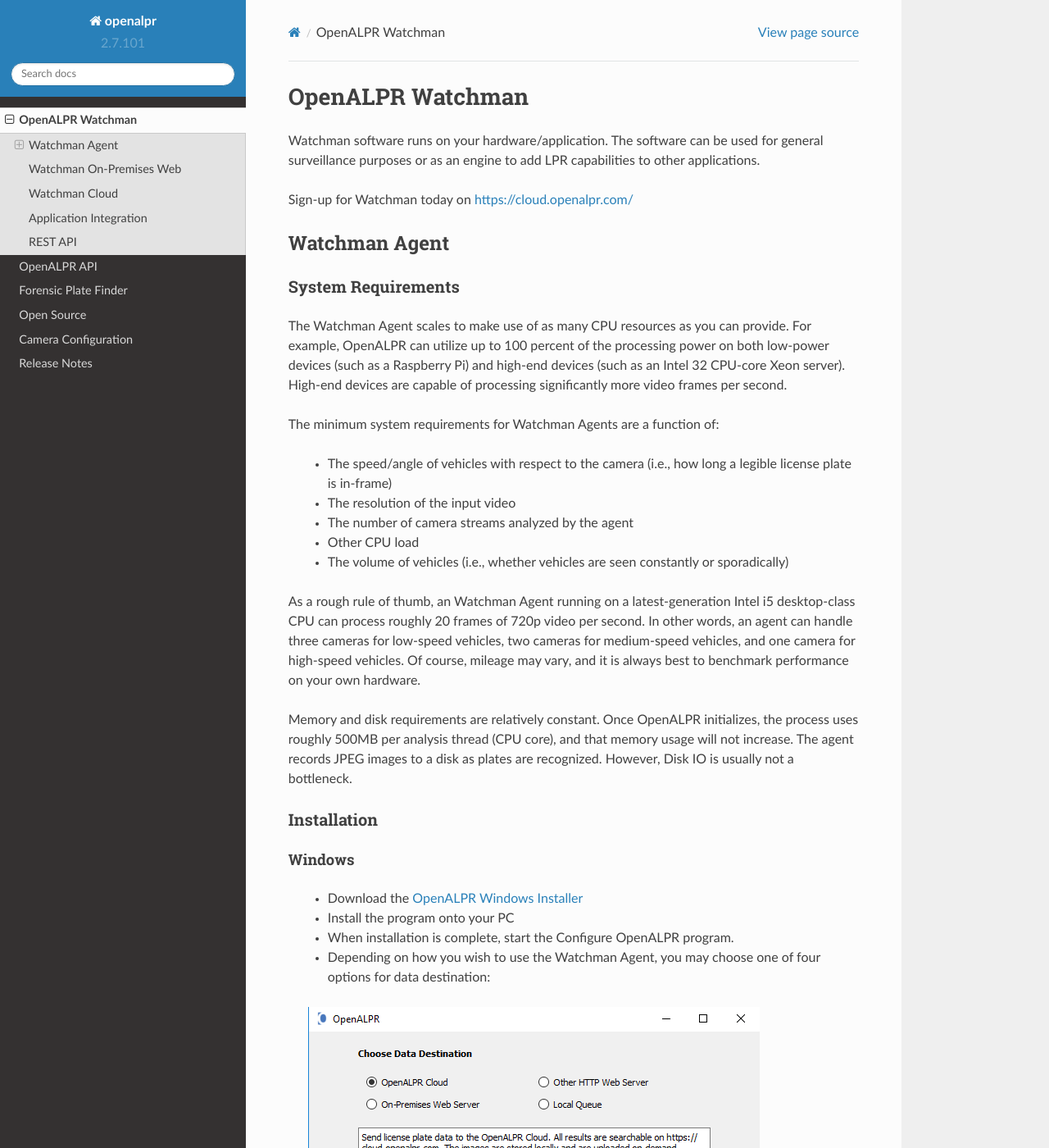
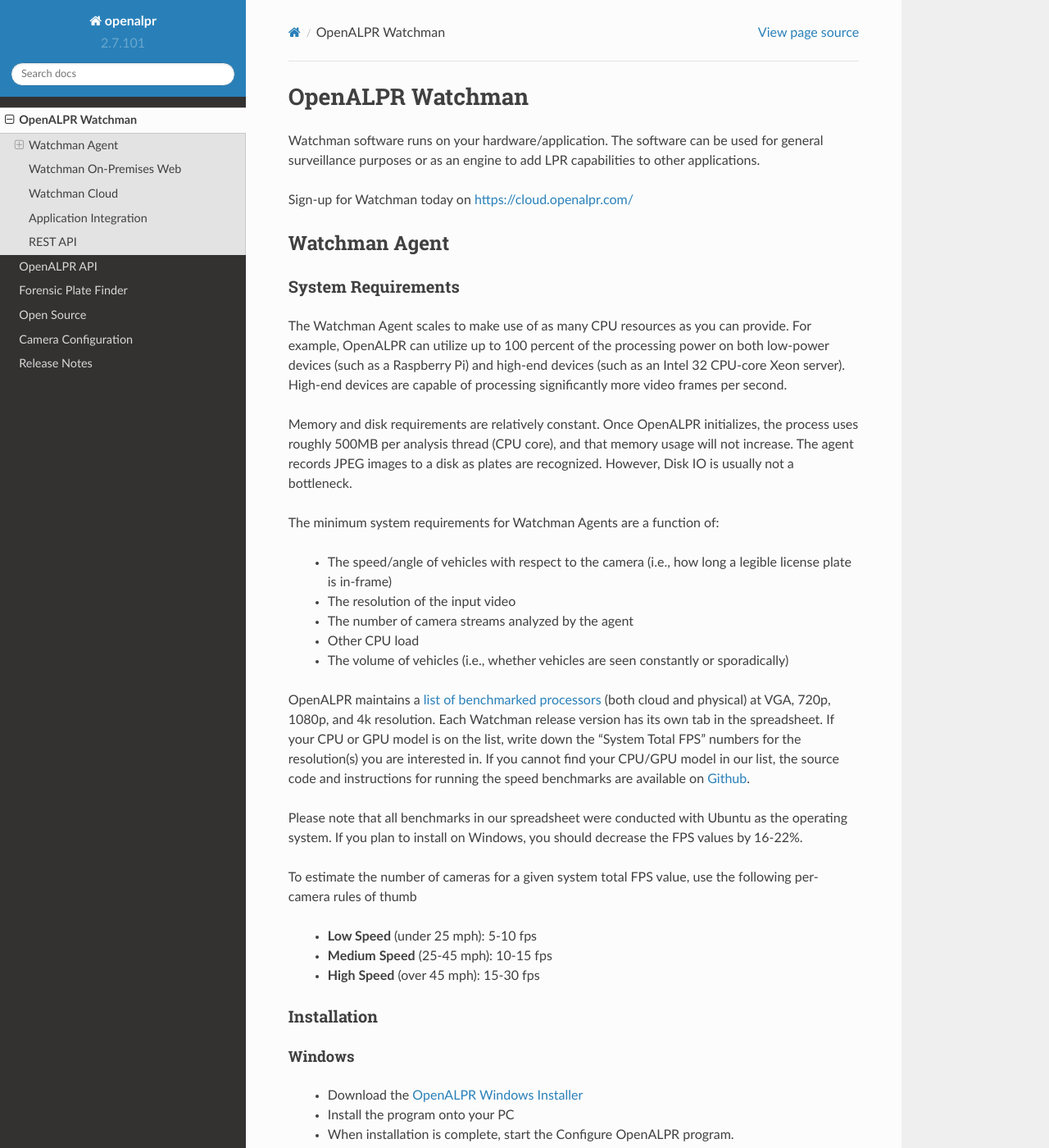
Before and after one commit to openalpr/doc, a Sphinx documentation site: the page built from source/watchman.rst, in a window 1280 px wide and 1400 px high. Shown: the whole window at 82% size. Built offline with Sphinx 7.4.7 and the Read the Docs theme 2.0.0, drawn with Linux system fonts in a browser that asks for light colours.

Commit message:
add links to benchmarked processors and Github instructions

```diff
--- a/source/watchman.rst
+++ b/source/watchman.rst
@@ -17,6 +17,8 @@
 
 The Watchman Agent scales to make use of as many CPU resources as you can provide. For example, OpenALPR can utilize up to 100 percent of the processing power on both low-power devices (such as a Raspberry Pi) and high-end devices (such as an Intel 32 CPU-core Xeon server). High-end devices are capable of processing significantly more video frames per second.
 
+Memory and disk requirements are relatively constant. Once OpenALPR initializes, the process uses roughly 500MB per analysis thread (CPU core), and that memory usage will not increase. The agent records JPEG images to a disk as plates are recognized. However, Disk IO is usually not a bottleneck.
+
 The minimum system requirements for Watchman Agents are a function of:
 
   - The speed/angle of vehicles with respect to the camera (i.e., how long a legible license plate is in-frame)
@@ -25,10 +27,18 @@
   - Other CPU load
   - The volume of vehicles (i.e., whether vehicles are seen constantly or sporadically)
 
-As a rough rule of thumb, an Watchman Agent running on a latest-generation Intel i5 desktop-class CPU can process roughly 20 frames of 720p video per second. In other words, an agent can handle three cameras for low-speed vehicles, two cameras for medium-speed vehicles, and one camera for high-speed vehicles. Of course, mileage may vary, and it is always best to benchmark performance on your own hardware.
+OpenALPR maintains a `list of benchmarked processors <https://docs.google.com/spreadsheets/d/1FNwEuJAgZ1LyM2GGd7VRJo85x99IFbecveO8rmFH1to/edit?usp=sharing>`_ (both cloud and physical) at VGA, 720p, 1080p, and 4k resolution.
+Each Watchman release version has its own tab in the spreadsheet.
+If your CPU or GPU model is on the list, write down the "System Total FPS" numbers for the resolution(s) you are interested in.
+If you cannot find your CPU/GPU model in our list, the source code and instructions for running the speed benchmarks are available on `Github <https://github.com/openalpr/speed_benchmark>`_.
 
-Memory and disk requirements are relatively constant. Once OpenALPR initializes, the process uses roughly 500MB per analysis thread (CPU core), and that memory usage will not increase. The agent records JPEG images to a disk as plates are recognized. However, Disk IO is usually not a bottleneck.
+Please note that all benchmarks in our spreadsheet were conducted with Ubuntu as the operating system. If you plan to install on Windows, you should decrease the FPS values by 16-22%.
 
+To estimate the number of cameras for a given system total FPS value, use the following per-camera rules of thumb
+
+  - **Low Speed** (under 25 mph): 5-10 fps
+  - **Medium Speed** (25-45 mph): 10-15 fps
+  - **High Speed** (over 45 mph): 15-30 fps
 
 Installation
 ---------------
```
